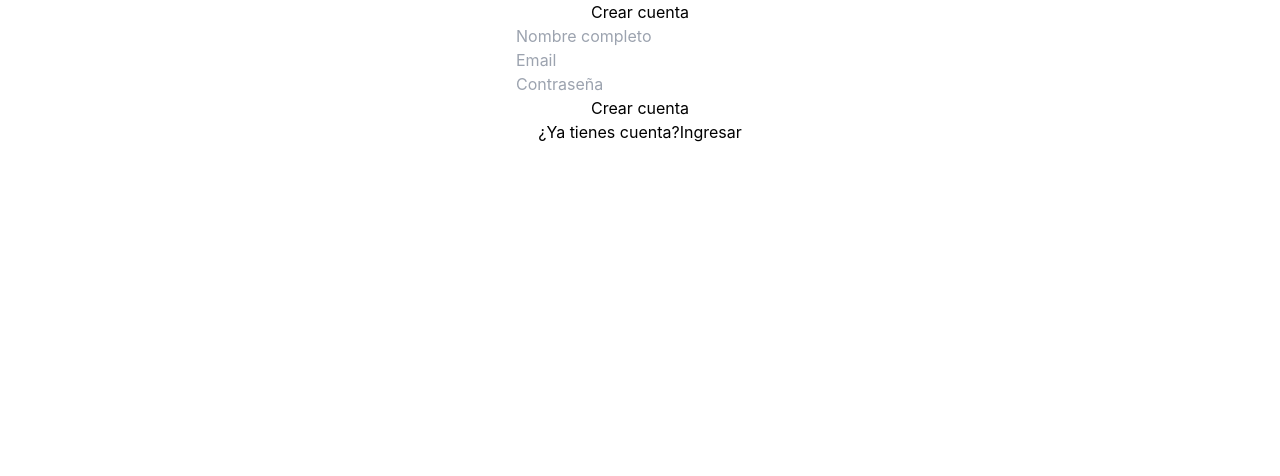
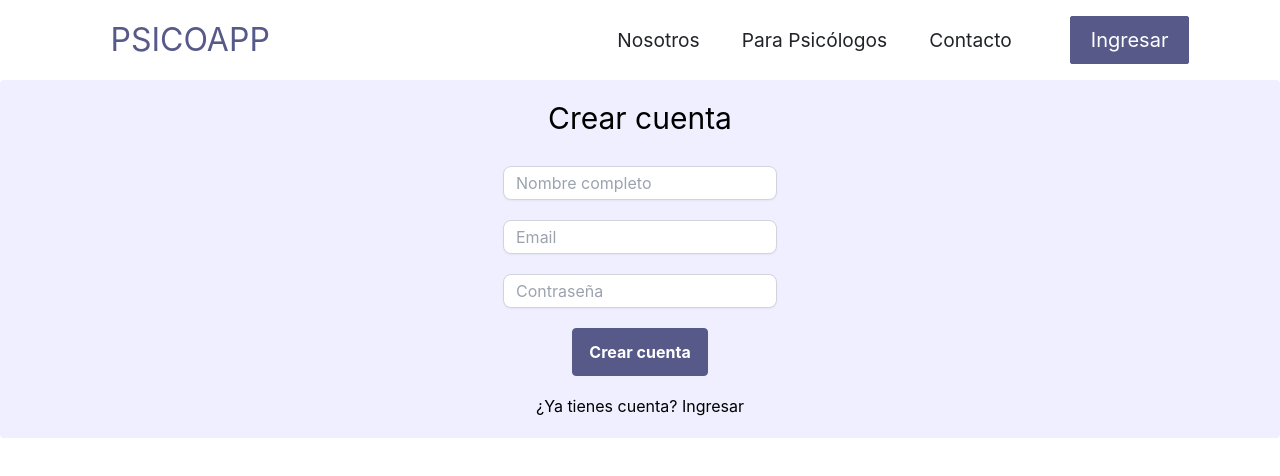
Before and after one commit to tomasld13/PF-psicoApp, a React (Create React App) app in the folder client/: page /auth/register in a window 1280 px wide. Shown: the top 476 px of the page. Built offline with nearby package versions, Linux system fonts and the light colour scheme; no server answers.

Commit message:
estilos de register

```diff
--- a/client/src/Components/Register/Register.jsx
+++ b/client/src/Components/Register/Register.jsx
@@ -3,6 +3,7 @@ import { useDispatch, useSelector } from 'react-redux';
 import { Link } from "react-router-dom";
 import { useForm } from "../../hooks/useForm";
 import { startCreatingUserWithEmailPassword } from '../../slice/auth/thunks.js';
+import Nav from "../Nav/Nav.jsx"
 
 const emailRegex = /^(([^<>()[\]\.,;:\s@\"]+(\.[^<>()[\]\.,;:\s@\"]+)*)|(\".+\"))@(([^<>()[\]\.,;:\s@\"]+\.)+[^<>()[\]\.,;:\s@\"]{2,})$/i;
 
@@ -40,33 +41,35 @@ export default function Register() {
     }
 
     return (
-        <>
-            <h1>Crear cuenta</h1>
+    <>
+        <Nav/>
+        <div className="container mx-auto mt-auto bg-secundary rounded">
+            <h1 className="text-3xl py-5">Crear cuenta</h1>
             <form onSubmit={onSubmit}>
-                <div>
+                <div className="flex flex-col content-center items-center">
+                    <input className='border border-gray-300 my-2.5 px-3 py-1 rounded-lg shadow-sm focus:outline-none focus:border-primary' type="text" placeholder="Nombre completo" name="displayName" value={displayName} onChange={onInputChange}/>
                     {!!displayNameValid && formSubmitted ? <span style={{color:'red'}}>{displayNameValid}</span> : null}
-                    <input type="text" placeholder="Nombre completo" name="displayName" value={displayName} onChange={onInputChange}/>
                 </div>
-                <div>
+                <div className="flex flex-col content-center items-center">
+                    <input className='border border-gray-300 my-2.5 px-3 py-1 rounded-lg shadow-sm focus:outline-none focus:border-primary' type="email" placeholder="Email" name="email" value={email} onChange={onInputChange}/>
                     {!!emailValid && formSubmitted ? <span style={{color:'red'}}>{emailValid}</span> : null}
-                    <input type="email" placeholder="Email" name="email" value={email} onChange={onInputChange}/>
                 </div>
 
-                <div>
+                <div className="flex flex-col content-center items-center">
+                    <input className='border border-gray-300 my-2.5 px-3 py-1 rounded-lg shadow-sm focus:outline-none focus:border-primary' type="password" placeholder="Contraseña" name="password" value={password} onChange={onInputChange}/>
                     {!!passwordValid && formSubmitted ? <span style={{color:'red'}}>{passwordValid}</span> : null}
-                    <input type="password" placeholder="Contraseña" name="password" value={password} onChange={onInputChange}/>
                 </div>
-                <div>
+                <div className="flex flex-col content-center items-center">
+                    <button className='bg-primary text-white border border-primary font-bold py-2 px-4 rounded hover:bg-white hover:text-primary my-2.5 h-12 ' disabled={isCheckingAuthentication}>Crear cuenta</button>
                     {!!errorMessage ? <span style={{color:'red'}}>{errorMessage}</span> : null}
-                    <button disabled={isCheckingAuthentication}>Crear cuenta</button>
                 </div>
-                <div>
-                    ¿Ya tienes cuenta?
-                    <Link to='/auth/login'>
-                        Ingresar
-                    </Link>
+                <div className="mt-2 pb-5">
+                    <p>
+                    ¿Ya tienes cuenta?<a href='/auth/login' className="hover:text-primary" > Ingresar</a>
+                    </p>
                 </div>
             </form>
-        </>
+        </div>
+    </>
     );
 }
```
